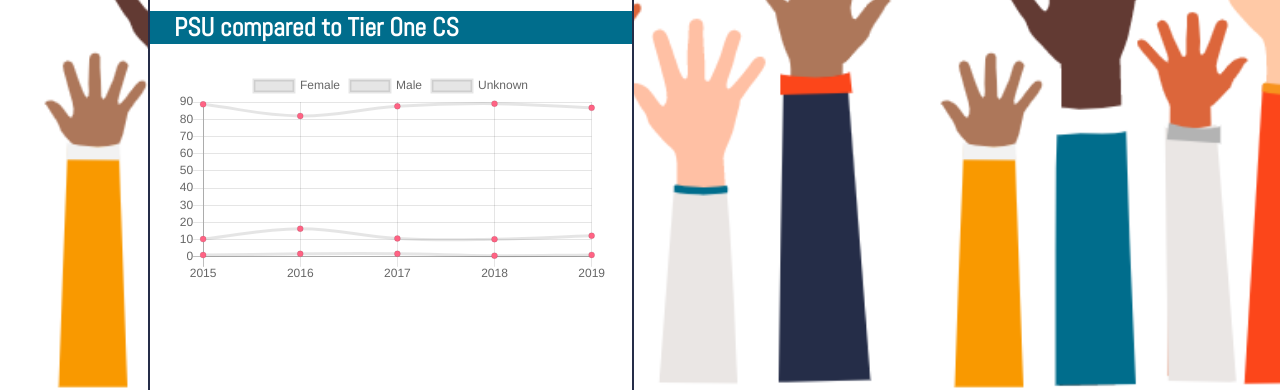
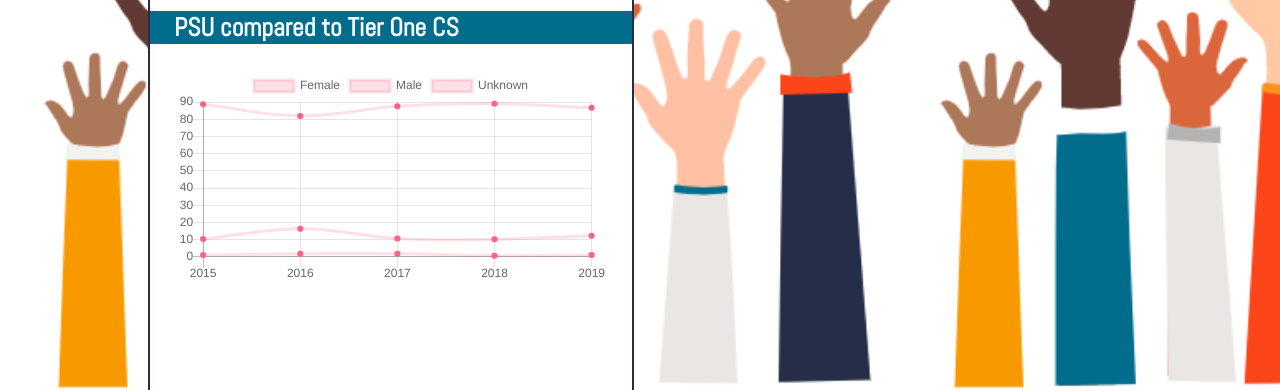
Before and after one commit to dwishnuff/FALL2020-FrontEnd, a React (Create React App) app: page / in a window 1280 px wide. Shown: the part 216-606 px from the top of the page. Built offline with nearby package versions, Linux system fonts and the light colour scheme.

Commit message:
apply array of color styles to chart data

```diff
--- a/src/Benchmark.js
+++ b/src/Benchmark.js
@@ -1,6 +1,7 @@
 import React from 'react'
 import { Chart } from 'react-charts'
 import { Line } from 'react-chartjs-2'
+import { applyColors } from './apis/apiData.js'
 
 export { Benchmark, Benchmark2 };
 
@@ -55,8 +56,12 @@ function Benchmark2(props) {
     },
   }
 
-  const data = props.data;
-  data.datasets = data.datasets.map((obj) => {obj.fill = false; obj.backgroundColor = 'rgb(255, 99, 132)'; return obj});
+  const colors = new Array(10).fill({
+    fill: false,
+    backgroundColor: 'rgb(255, 99, 132)',
+    borderColor: 'rgba(255, 99, 132, 0.2)'
+  });
+  const data = applyColors(props.data, colors);
 
   return (
     // A react-chart hyper-responsively and continuously fills the available
--- a/src/apis/apiData.js
+++ b/src/apis/apiData.js
@@ -2,10 +2,10 @@
 // that work nicely with react-charts and similar libraries.
 
 import * as ipeds from './ipeds.js';
-import { mergeArrays, range } from './utils.js';
+import { mergeArrays, range, zip } from './utils.js';
 import { gradDemoBy, retentionBy } from './pdx_data.js';
 
-export { chartData, mergeData, pdxDataCounts, pdxDataPercents, queryIpeds };
+export { chartData, mergeData, applyColors, pdxDataCounts, pdxDataPercents, queryIpeds };
 export * as ipeds from './ipeds_consts.js';
 
 // convert arrays of x-values and y-values into an object
@@ -39,6 +39,24 @@ function mergeData(datasets) {
     }
 
     return { labels: res_labels, datasets: res_datasets };
+}
+
+// apply color styles to datasets, for use with react-chartjs-2
+//
+// arguments:
+//   data :: { labels: [...], datasets: [{ label: String, data: [...] }, ...] }
+//   colors :: [{fill?: Boolean, backgroundColor?: rgbString, ...}, ...]
+// The colors array must be longer than data.datasets or some data will be omitted.
+function applyColors(data, colors) {
+    return {
+        labels: data.labels,
+        datasets: zip(data.datasets, colors).map(([d, c]) => {
+            for (let k of Object.keys(c)) {
+                d[k] = c[k];
+            }
+            return d;
+        })
+    };
 }
 
 // get CS graduate demographic data or CS retention data
```
